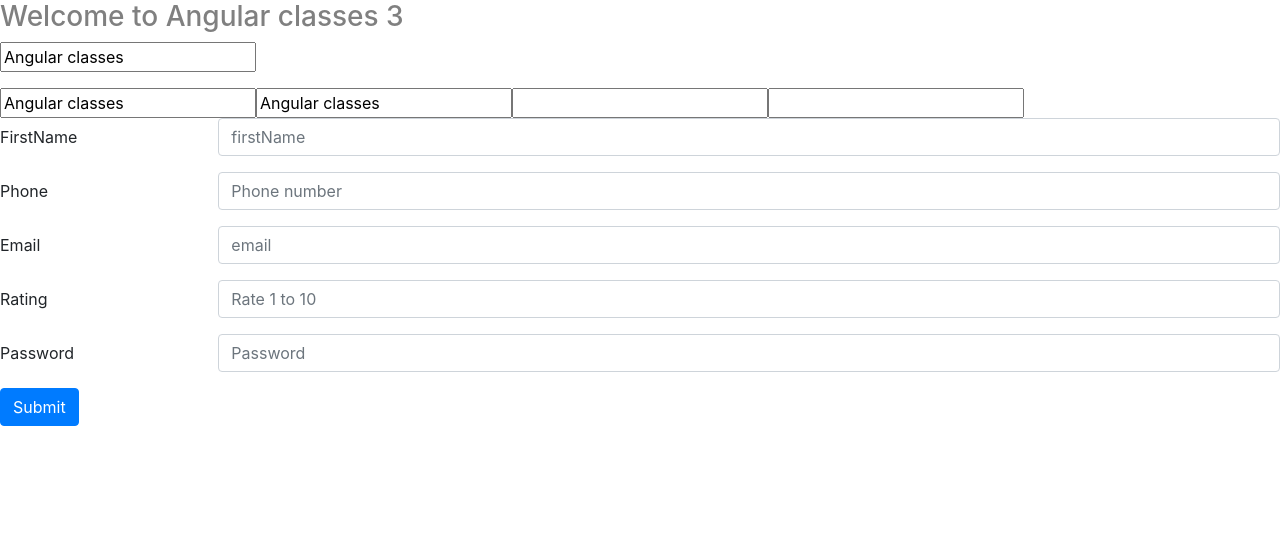
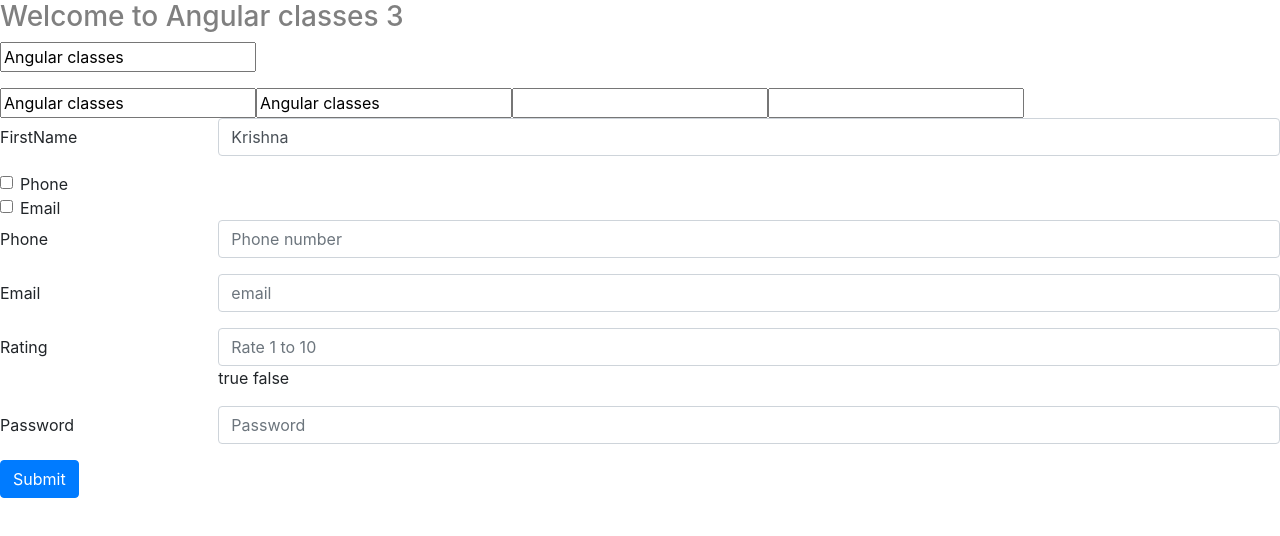
Before and after one commit to kpavankumaar/ngbatch11, an Angular app in the folder angular/basics/: page / in a window 1280 px wide. Shown: the top 536 px of the page. Built offline with nearby package versions, Linux system fonts and the light colour scheme.

Commit message:
reactive forms

```diff
--- a/angular/basics/src/app/reactive/reactive.component.html
+++ b/angular/basics/src/app/reactive/reactive.component.html
@@ -7,6 +7,28 @@
       class="form-control"
       placeholder="firstName">
     </div>
+  </div>
+  <div class="form-check">
+    <input
+      class="form-check-input"
+      type="checkbox"
+      formControlName = "notify"
+      value="phone"
+      id="defaultCheck1">
+    <label class="form-check-label" for="defaultCheck1">
+      Phone
+    </label>
+  </div>
+  <div class="form-check">
+    <input
+      class="form-check-input"
+      type="checkbox"
+      formControlName = "notify"
+      value="Email"
+      id="defaultCheck2">
+    <label class="form-check-label" for="defaultCheck2">
+      Email
+    </label>
   </div>
   <div class="form-group row">
     <label class="col-sm-2 col-form-label">Phone</label>
@@ -48,12 +70,14 @@
   <div class="form-group row">
       <label class="col-sm-2 col-form-label">Rating</label>
       <div class="col-sm-10">
-        <input type="text"
+        <input type="number"
           class="form-control"
           formControlName = "rating"
           [ngClass] = "{'is-invalid': customerInfo.controls.rating?.invalid && customerInfo.controls.rating?.touched}"
           placeholder="Rate 1 to 10">
+          {{customerInfo.controls.rating?.invalid}} {{customerInfo.controls.rating?.touched}}
       </div>
+
     </div>
 
   <div class="form-group row">
--- a/angular/basics/src/app/reactive/reactive.component.ts
+++ b/angular/basics/src/app/reactive/reactive.component.ts
@@ -1,16 +1,17 @@
 import { Component, OnInit } from '@angular/core';
 import { FormGroup, FormControl, Validators, AbstractControl } from '@angular/forms';
-
-function ratingFn(e:AbstractControl){
-  var range = e.value;
-  if(range < 0 && range > 10){
-   return  {
-      'watch':true
+function ratingFn(min:number, max:number){
+  return function (e:AbstractControl):{[key:string]:boolean} | Boolean {
+    var range = e.value;
+    console.log(range);
+    if(range <= min || range > max){
+    return  {
+        'watch':true
+      }
     }
+    return false;
   }
-  return false;
 }
-
 
 @Component({
   selector: 'app-reactive',
@@ -24,11 +25,13 @@
   customerInfo;
   ngOnInit() {
      this.customerInfo = new FormGroup({
-       firstName: new FormControl(""),
+       firstName: new FormControl("Krishna"),
+       notify: new FormControl(""),
        phone: new FormControl("",[Validators.required,Validators.maxLength(10),Validators.minLength(10)]),
        emailId: new FormControl("",[Validators.required,Validators.email]),
+
       //  rating:new FormControl("",[Validators.required,Validators.max(10),Validators.min(1)])
-      rating:new FormControl("",[Validators.required, ratingFn])
+      rating:new FormControl("",[Validators.required, ratingFn(1,5)])
      });
   }
   testMthd(){
```
